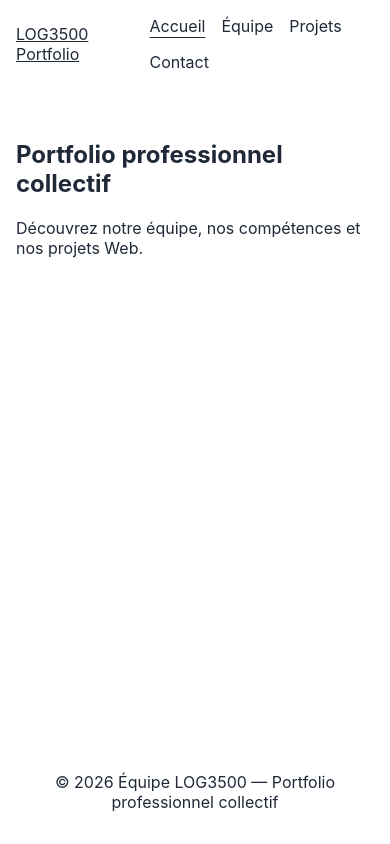
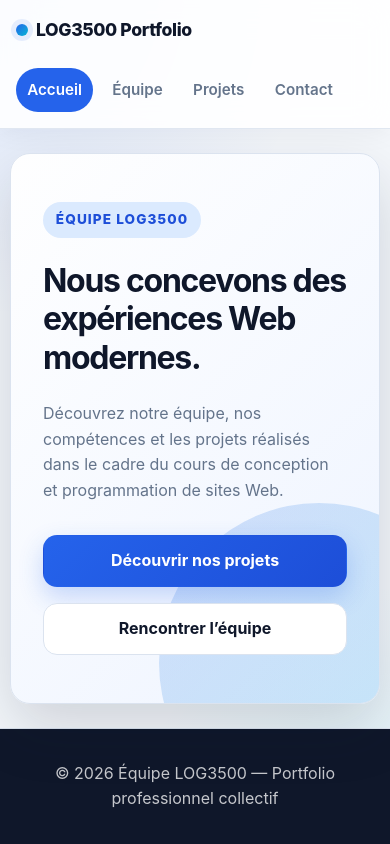
Before and after one commit to olikwan-fullstacker/log3500-portfolio-devoir, a React (Vite) app: page / in a window 390 px wide. Built offline with nearby package versions, Linux system fonts and the light colour scheme.

Commit message:
Style: professionnel responsive design

```diff
--- a/src/pages/ContactPage.jsx
+++ b/src/pages/ContactPage.jsx
@@ -1,6 +1,6 @@
 function ContactPage() {
   return (
-    <section>
+    <section className="page-section">
       <h1>Nous contacter</h1>
       <p>Le formulaire de contact sera développé ultérieurement.</p>
     </section>
--- a/src/pages/HomePage.jsx
+++ b/src/pages/HomePage.jsx
@@ -1,10 +1,28 @@
+import { Link } from 'react-router-dom';
+
 function HomePage() {
   return (
-    <section>
-      <h1>Portfolio professionnel collectif</h1>
-      <p>
-        Découvrez notre équipe, nos compétences et nos projets Web.
-      </p>
+    <section className="hero">
+      <div className="hero-content">
+        <p className="hero-eyebrow">Équipe LOG3500</p>
+
+        <h1>Nous concevons des expériences Web modernes.</h1>
+
+        <p className="hero-description">
+          Découvrez notre équipe, nos compétences et les projets réalisés
+          dans le cadre du cours de conception et programmation de sites Web.
+        </p>
+
+        <div className="hero-actions">
+          <Link className="button button-primary" to="/projets">
+            Découvrir nos projets
+          </Link>
+
+          <Link className="button button-secondary" to="/equipe">
+            Rencontrer l’équipe
+          </Link>
+        </div>
+      </div>
     </section>
   );
 }
--- a/src/pages/NotFoundPage.jsx
+++ b/src/pages/NotFoundPage.jsx
@@ -2,7 +2,7 @@ import { Link } from 'react-router-dom';
 
 function NotFoundPage() {
   return (
-    <section>
+    <section className="page-section">
       <h1>Page introuvable</h1>
       <p>L’adresse demandée ne correspond à aucune page.</p>
       <Link to="/">Retourner à l’accueil</Link>
--- a/src/pages/ProjectDetailsPage.jsx
+++ b/src/pages/ProjectDetailsPage.jsx
@@ -4,7 +4,7 @@ function ProjectDetailsPage() {
   const { projectId } = useParams();
 
   return (
-    <section>
+    <section className="page-section">
       <h1>Détail du projet</h1>
       <p>Identifiant provisoire du projet : {projectId}</p>
     </section>
--- a/src/pages/ProjectsPage.jsx
+++ b/src/pages/ProjectsPage.jsx
@@ -1,6 +1,6 @@
 function ProjectsPage() {
   return (
-    <section>
+    <section className="page-section">
       <h1>Nos projets</h1>
       <p>Cette page contiendra la galerie dynamique des projets.</p>
     </section>
--- a/src/pages/TeamPage.jsx
+++ b/src/pages/TeamPage.jsx
@@ -1,6 +1,6 @@
 function TeamPage() {
   return (
-    <section>
+    <section className="page-section">
       <h1>Notre équipe</h1>
       <p>Cette page présentera les quatre membres de l’équipe.</p>
     </section>
--- a/src/styles/global.css
+++ b/src/styles/global.css
@@ -1,4 +1,10 @@
-* {
+/* ================================
+   Réinitialisation générale
+================================ */
+
+*,
+*::before,
+*::after {
   box-sizing: border-box;
 }
 
@@ -10,6 +16,36 @@ body {
   min-width: 320px;
   min-height: 100vh;
   margin: 0;
+
+  color: var(--color-text);
+
+  background:
+    radial-gradient(
+      circle at top left,
+      rgb(37 99 235 / 12%),
+      transparent 34%
+    ),
+    radial-gradient(
+      circle at bottom right,
+      rgb(6 182 212 / 10%),
+      transparent 28%
+    ),
+    var(--color-background);
+
+  line-height: 1.6;
+}
+
+body,
+button,
+input,
+textarea,
+select {
+  font-family: var(--font-family);
+}
+
+img {
+  display: block;
+  max-width: 100%;
 }
 
 button,
@@ -19,9 +55,59 @@ select {
   font: inherit;
 }
 
+button,
+a {
+  -webkit-tap-highlight-color: transparent;
+}
+
 a {
   color: inherit;
 }
+
+h1,
+h2,
+h3,
+p {
+  margin-top: 0;
+}
+
+h1,
+h2,
+h3 {
+  color: var(--color-secondary);
+  line-height: 1.2;
+}
+
+h1 {
+  margin-bottom: var(--space-5);
+  font-size: clamp(2rem, 5vw, 4rem);
+  letter-spacing: -0.04em;
+}
+
+h2 {
+  font-size: clamp(1.5rem, 3vw, 2.4rem);
+}
+
+p {
+  color: var(--color-text-muted);
+}
+
+/* ================================
+   Accessibilité
+================================ */
+
+a:focus-visible,
+button:focus-visible,
+input:focus-visible,
+textarea:focus-visible,
+select:focus-visible {
+  outline: 3px solid var(--color-focus);
+  outline-offset: 3px;
+}
+
+/* ================================
+   Structure générale
+================================ */
 
 .site-wrapper {
   display: flex;
@@ -29,43 +115,325 @@ a {
   flex-direction: column;
 }
 
-.site-header,
-.site-footer {
-  padding: 1rem;
+.main-content {
+  width: min(100% - 2rem, var(--container-width));
+  margin-inline: auto;
+  padding-block: var(--space-7);
+  flex: 1;
+}
+
+/* ================================
+   En-tête et navigation
+================================ */
+
+.site-header {
+  position: sticky;
+  z-index: 100;
+  top: 0;
+
+  border-bottom: 1px solid rgb(219 227 239 / 85%);
+
+  background: rgb(255 255 255 / 88%);
+
+  box-shadow: 0 4px 24px rgb(15 23 42 / 5%);
+  backdrop-filter: blur(16px);
 }
 
 .navbar {
   display: flex;
+  width: min(100% - 2rem, var(--container-width));
+  min-height: var(--header-height);
   align-items: center;
   justify-content: space-between;
-  gap: 1rem;
+  gap: var(--space-5);
+  margin-inline: auto;
+}
+
+.site-logo {
+  color: var(--color-secondary);
+  font-size: 1.1rem;
+  font-weight: 800;
+  letter-spacing: -0.02em;
+  text-decoration: none;
+}
+
+.site-logo::before {
+  display: inline-block;
+  width: 0.75rem;
+  height: 0.75rem;
+  margin-right: var(--space-2);
+
+  border-radius: 50%;
+
+  background: linear-gradient(
+    135deg,
+    var(--color-primary),
+    var(--color-accent)
+  );
+
+  box-shadow: 0 0 0 5px rgb(37 99 235 / 10%);
+
+  content: "";
 }
 
 .navigation-list {
   display: flex;
   flex-wrap: wrap;
-  gap: 1rem;
+  align-items: center;
+  gap: var(--space-2);
+
   padding: 0;
   margin: 0;
+
   list-style: none;
 }
 
 .navigation-link {
+  display: inline-flex;
+  min-height: 42px;
+  align-items: center;
+
+  padding: 0.6rem 0.9rem;
+  border-radius: var(--radius-pill);
+
+  color: var(--color-text-muted);
+  font-size: 0.95rem;
+  font-weight: 600;
   text-decoration: none;
+
+  transition:
+    color var(--transition-fast),
+    background-color var(--transition-fast),
+    transform var(--transition-fast);
+}
+
+.navigation-link:hover {
+  color: var(--color-primary);
+  background-color: var(--color-primary-light);
+  transform: translateY(-1px);
 }
 
 .navigation-link.active {
-  text-decoration: underline;
-  text-underline-offset: 0.3rem;
+  color: var(--color-text-light);
+  background-color: var(--color-primary);
 }
 
-.main-content {
-  width: min(100% - 2rem, 1200px);
-  margin-inline: auto;
-  padding-block: 2rem;
-  flex: 1;
+/* ================================
+   Sections générales
+================================ */
+
+.page-section {
+  padding: clamp(1.5rem, 4vw, 3rem);
+  border: 1px solid var(--color-border);
+  border-radius: var(--radius-large);
+
+  background-color: rgb(255 255 255 / 92%);
+
+  box-shadow: var(--shadow-medium);
 }
 
+/* ================================
+   Section d'accueil
+================================ */
+
+.hero {
+  position: relative;
+  overflow: hidden;
+
+  display: grid;
+  min-height: 540px;
+  align-items: center;
+
+  padding: clamp(2rem, 7vw, 5rem);
+  border: 1px solid var(--color-border);
+  border-radius: var(--radius-large);
+
+  background:
+    linear-gradient(
+      135deg,
+      rgb(255 255 255 / 96%),
+      rgb(238 244 255 / 96%)
+    );
+
+  box-shadow: var(--shadow-large);
+}
+
+.hero::after {
+  position: absolute;
+  width: 320px;
+  height: 320px;
+  right: -100px;
+  bottom: -120px;
+
+  border-radius: 50%;
+
+  background: linear-gradient(
+    135deg,
+    rgb(37 99 235 / 18%),
+    rgb(6 182 212 / 18%)
+  );
+
+  content: "";
+}
+
+.hero-content {
+  position: relative;
+  z-index: 1;
+  max-width: 760px;
+}
+
+.hero-eyebrow {
+  display: inline-flex;
+  align-items: center;
+
+  padding: 0.45rem 0.8rem;
+  margin-bottom: var(--space-5);
+  border-radius: var(--radius-pill);
+
+  color: var(--color-primary-dark);
+  background-color: var(--color-primary-light);
+
+  font-size: 0.85rem;
+  font-weight: 800;
+  letter-spacing: 0.08em;
+  text-transform: uppercase;
+}
+
+.hero-description {
+  max-width: 680px;
+  margin-bottom: var(--space-6);
+  font-size: clamp(1rem, 2vw, 1.2rem);
+}
+
+.hero-actions {
+  display: flex;
+  flex-wrap: wrap;
+  gap: var(--space-4);
+}
+
+/* ================================
+   Boutons
+================================ */
+
+.button {
+  display: inline-flex;
+  min-height: 48px;
+  align-items: center;
+  justify-content: center;
+
+  padding: 0.75rem 1.25rem;
+  border: 1px solid transparent;
+  border-radius: var(--radius-medium);
+
+  font-weight: 700;
+  text-decoration: none;
+
+  cursor: pointer;
+
+  transition:
+    transform var(--transition-fast),
+    box-shadow var(--transition-fast),
+    background-color var(--transition-fast);
+}
+
+.button:hover {
+  transform: translateY(-2px);
+}
+
+.button-primary {
+  color: var(--color-text-light);
+  background: linear-gradient(
+    135deg,
+    var(--color-primary),
+    var(--color-primary-dark)
+  );
+
+  box-shadow: 0 10px 24px rgb(37 99 235 / 24%);
+}
+
+.button-primary:hover {
+  box-shadow: 0 15px 30px rgb(37 99 235 / 32%);
+}
+
+.button-secondary {
+  border-color: var(--color-border);
+
+  color: var(--color-secondary);
+  background-color: var(--color-surface);
+}
+
+.button-secondary:hover {
+  border-color: var(--color-primary);
+  color: var(--color-primary);
+}
+
+/* ================================
+   Pied de page
+================================ */
+
 .site-footer {
+  padding: var(--space-6) var(--space-4);
+  border-top: 1px solid var(--color-border);
+
+  background-color: var(--color-secondary);
   text-align: center;
 }
+
+.site-footer p {
+  margin: 0;
+  color: rgb(255 255 255 / 76%);
+}
+
+/* ================================
+   Responsive
+================================ */
+
+@media (max-width: 760px) {
+  .navbar {
+    min-height: auto;
+    flex-direction: column;
+    align-items: flex-start;
+    padding-block: var(--space-4);
+  }
+
+  .navigation-list {
+    width: 100%;
+  }
+
+  .navigation-link {
+    padding-inline: 0.7rem;
+  }
+
+  .main-content {
+    width: min(100% - 1.25rem, var(--container-width));
+    padding-block: var(--space-5);
+  }
+
+  .hero {
+    min-height: auto;
+    padding-block: var(--space-7);
+  }
+
+  .hero-actions {
+    flex-direction: column;
+  }
+
+  .button {
+    width: 100%;
+  }
+}
+
+/* ================================
+   Réduction des animations
+================================ */
+
+@media (prefers-reduced-motion: reduce) {
+  *,
+  *::before,
+  *::after {
+    scroll-behavior: auto !important;
+    transition-duration: 0.01ms !important;
+    animation-duration: 0.01ms !important;
+    animation-iteration-count: 1 !important;
+  }
+}
--- a/src/styles/variables.css
+++ b/src/styles/variables.css
@@ -1,8 +1,66 @@
 :root {
-  font-family:
+  /* Typographie */
+  --font-family:
     Inter, system-ui, -apple-system, BlinkMacSystemFont, "Segoe UI",
     sans-serif;
 
-  color: #1f2937;
-  background-color: #ffffff;
+  /* Couleurs principales */
+  --color-primary: #2563eb;
+  --color-primary-dark: #1d4ed8;
+  --color-primary-light: #dbeafe;
+
+  --color-secondary: #0f172a;
+  --color-accent: #06b6d4;
+
+  /* Couleurs de fond */
+  --color-background: #f4f7fb;
+  --color-surface: #ffffff;
+  --color-surface-secondary: #eef4ff;
+
+  /* Texte */
+  --color-text: #172033;
+  --color-text-muted: #64748b;
+  --color-text-light: #ffffff;
+
+  /* Bordures et états */
+  --color-border: #dbe3ef;
+  --color-focus: #f59e0b;
+  --color-danger: #dc2626;
+  --color-success: #15803d;
+
+  /* Dimensions */
+  --container-width: 1200px;
+  --header-height: 72px;
+
+  /* Arrondis */
+  --radius-small: 0.5rem;
+  --radius-medium: 0.875rem;
+  --radius-large: 1.25rem;
+  --radius-pill: 999px;
+
+  /* Ombres */
+  --shadow-small: 0 4px 14px rgb(15 23 42 / 8%);
+  --shadow-medium: 0 14px 35px rgb(15 23 42 / 12%);
+  --shadow-large: 0 24px 60px rgb(15 23 42 / 16%);
+
+  /* Espacement */
+  --space-1: 0.25rem;
+  --space-2: 0.5rem;
+  --space-3: 0.75rem;
+  --space-4: 1rem;
+  --space-5: 1.5rem;
+  --space-6: 2rem;
+  --space-7: 3rem;
+  --space-8: 4rem;
+
+  /* Animation */
+  --transition-fast: 180ms ease;
+  --transition-normal: 280ms ease;
+
+  font-family: var(--font-family);
+  color: var(--color-text);
+  background-color: var(--color-background);
+
+  font-synthesis: none;
+  text-rendering: optimizeLegibility;
 }
```
